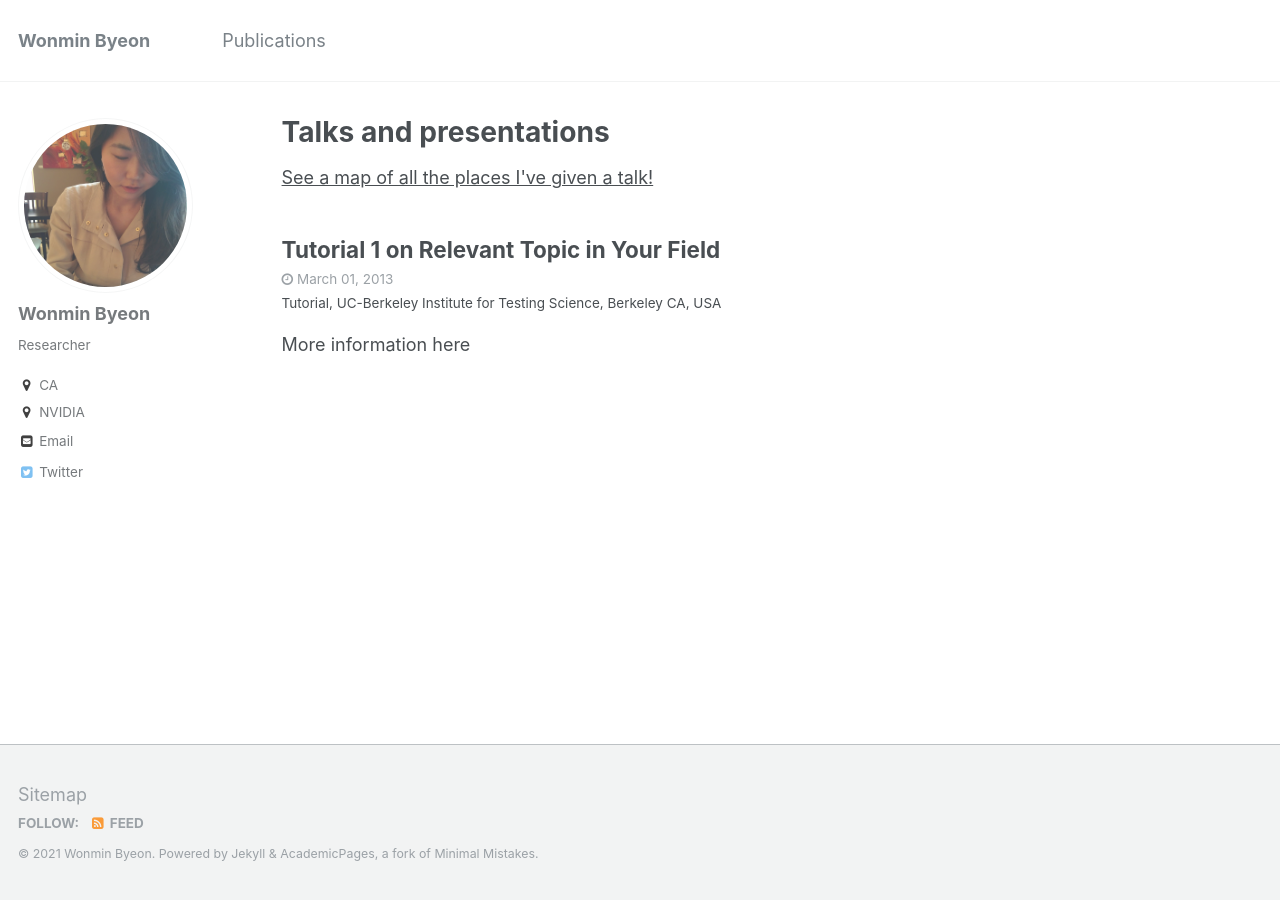
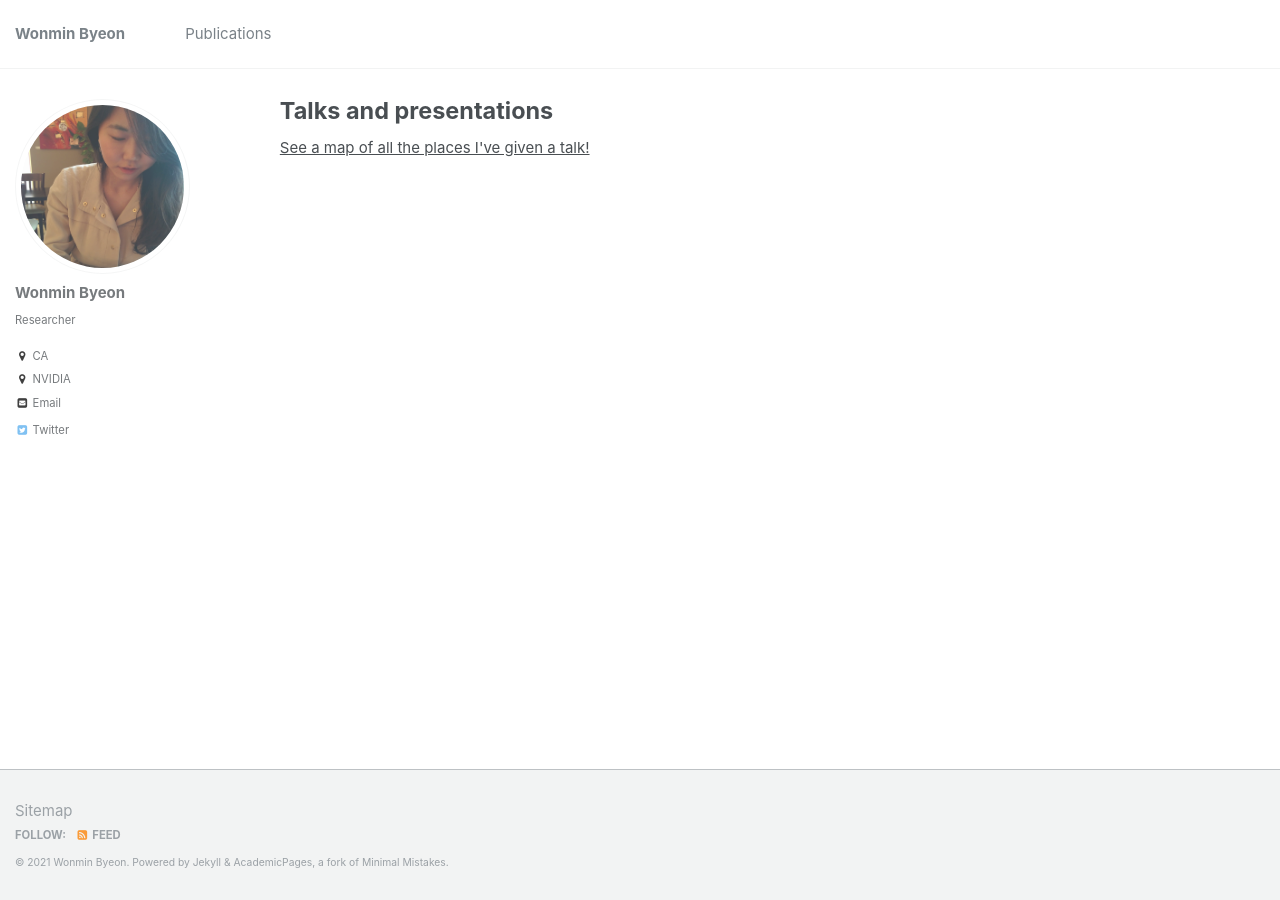
Before and after one commit to wonmin-byeon/wonmin-byeon.github.io, a Jekyll site: the page built from _pages/talks.html, in a window 1280 px wide. Built offline with Jekyll 4.4.1, drawn with Linux system fonts in a browser that asks for light colours.

```diff
--- a/_sass/_reset.scss
+++ b/_sass/_reset.scss
@@ -11,7 +11,7 @@ html {
   font-size: 16px;
 
   @include breakpoint($medium) {
-    font-size: 18px;
+    font-size: 15px;
   }
 
   -webkit-text-size-adjust: 100%;
--- a/_talks/2013-03-01-tutorial-1.md
+++ /dev/null
@@ -1,13 +0,0 @@
----
-title: "Tutorial 1 on Relevant Topic in Your Field"
-collection: talks
-type: "Tutorial"
-permalink: /talks/2013-03-01-tutorial-1
-venue: "UC-Berkeley Institute for Testing Science"
-date: 2013-03-01
-location: "Berkeley CA, USA"
----
-
-[More information here](http://exampleurl.com)
-
-This is a description of your tutorial, note the different field in type. This is a markdown files that can be all markdown-ified like any other post. Yay markdown!
```
